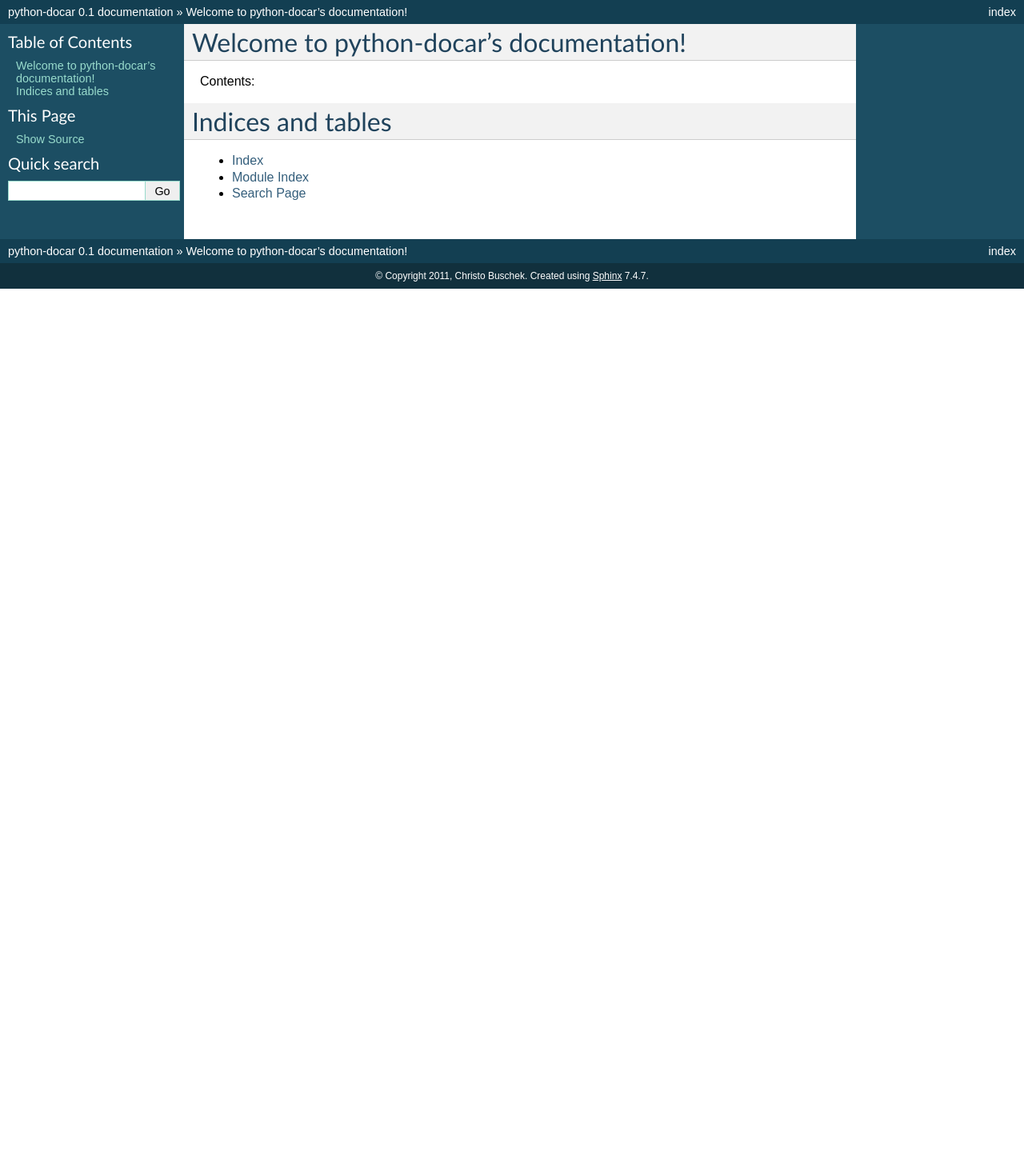
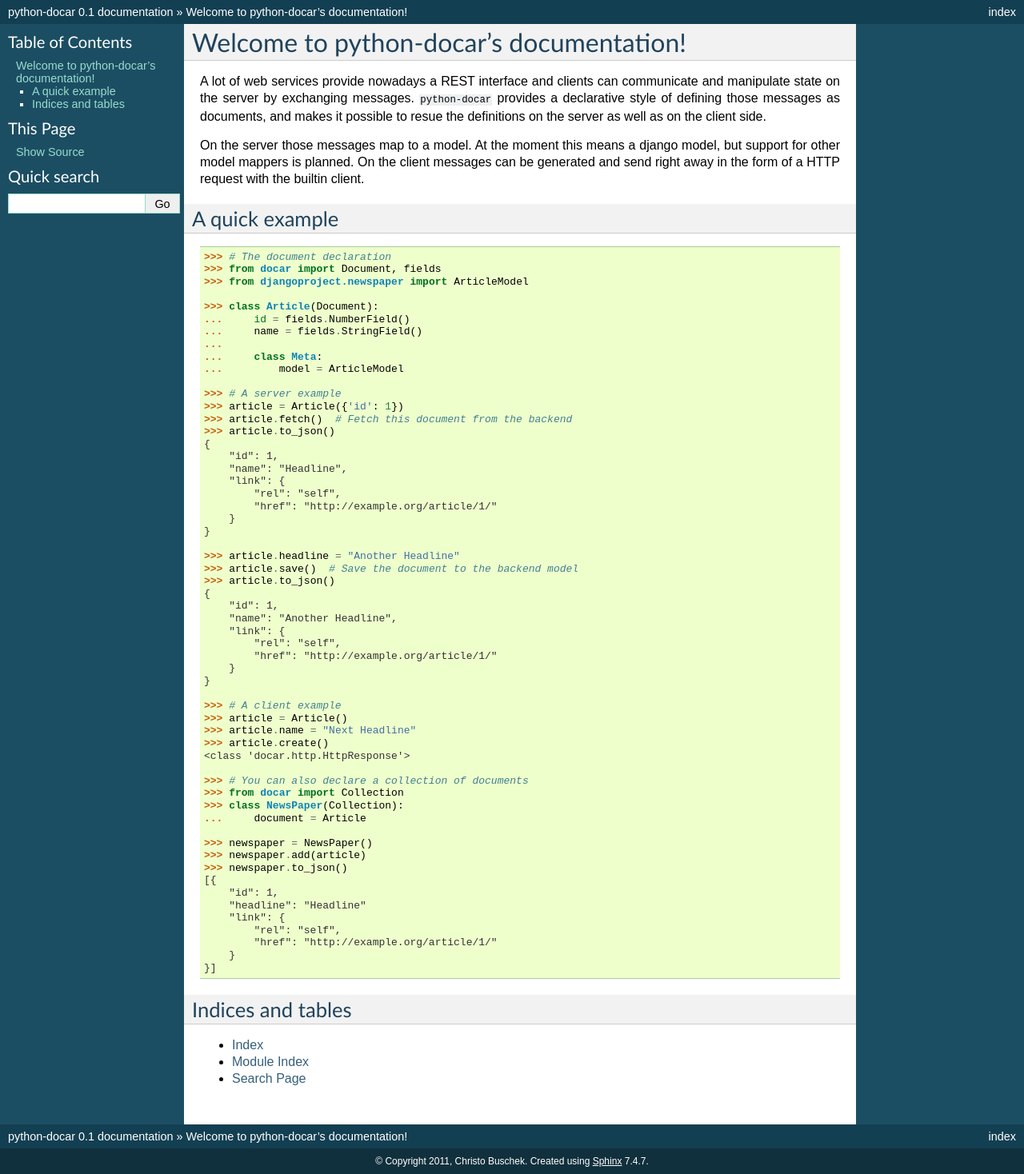
Before and after one commit to bendavis78/python-docar, a Sphinx documentation site: the page built from docs/index.rst, in a window 1280 px wide. Shown: the whole page at 80% size. Built offline with Sphinx 7.4.7, drawn with Linux system fonts in a browser that asks for light colours; before the commit the page ends 900 px from its top, so only the background shows below that.

Commit message:
Started the docs anf ixed some typos.

```diff
--- a/README.rst
+++ b/README.rst
@@ -5,6 +5,6 @@
 ``python-docar`` is an attempt to implement a resource oriented architecture
 for django projects. It is meant for RESTful projects. You specify documents
 with a syntax that is similar to the django ORM. A document forms an interface
-to between a model and a client request. It is influence by roar_.
+between a model and a client request. It is influenced by roar_.
 
 .. _roar: https://github.com/apotonick/roar
--- /dev/null
+++ b/docs/documents.rst
@@ -0,0 +1,2 @@
+Document Syntax
+===============
--- a/docs/index.rst
+++ b/docs/index.rst
@@ -3,15 +3,84 @@
    You can adapt this file completely to your liking, but it should at least
    contain the root `toctree` directive.
 
+========================================
 Welcome to python-docar's documentation!
-============================================
+========================================
 
-Contents:
+A lot of web services provide nowadays a REST interface and clients can
+communicate and manipulate state on the server by exchanging messages.
+``python-docar`` provides a declarative style of defining those messages as
+documents, and makes it possible to resue the definitions on the server as well
+as on the client side.
 
-.. toctree::
-   :maxdepth: 2
+On the server those messages map to a model. At the moment this means a django
+model, but support for other model mappers is planned. On the client messages
+can be generated and send right away in the form of a HTTP request with the
+builtin client.
 
+A quick example
+===============
 
+.. code-block:: python
+
+    >>> # The document declaration
+    >>> from docar import Document, fields
+    >>> from djangoproject.newspaper import ArticleModel
+
+    >>> class Article(Document):
+    ...     id = fields.NumberField()
+    ...     name = fields.StringField()
+    ...
+    ...     class Meta:
+    ...         model = ArticleModel
+
+    >>> # A server example
+    >>> article = Article({'id': 1})
+    >>> article.fetch()  # Fetch this document from the backend
+    >>> article.to_json()
+    {
+        "id": 1,
+        "name": "Headline",
+        "link": {
+            "rel": "self",
+            "href": "http://example.org/article/1/"
+        }
+    }
+
+    >>> article.headline = "Another Headline"
+    >>> article.save()  # Save the document to the backend model
+    >>> article.to_json()
+    {
+        "id": 1,
+        "name": "Another Headline",
+        "link": {
+            "rel": "self",
+            "href": "http://example.org/article/1/"
+        }
+    }
+
+    >>> # A client example
+    >>> article = Article()
+    >>> article.name = "Next Headline"
+    >>> article.create()
+    <class 'docar.http.HttpResponse'>
+
+    >>> # You can also declare a collection of documents
+    >>> from docar import Collection
+    >>> class NewsPaper(Collection):
+    ...     document = Article
+
+    >>> newspaper = NewsPaper()
+    >>> newspaper.add(article)
+    >>> newspaper.to_json()
+    [{
+        "id": 1,
+        "headline": "Headline"
+        "link": {
+            "rel": "self",
+            "href": "http://example.org/article/1/"
+        }
+    }]
 
 Indices and tables
 ==================
```
